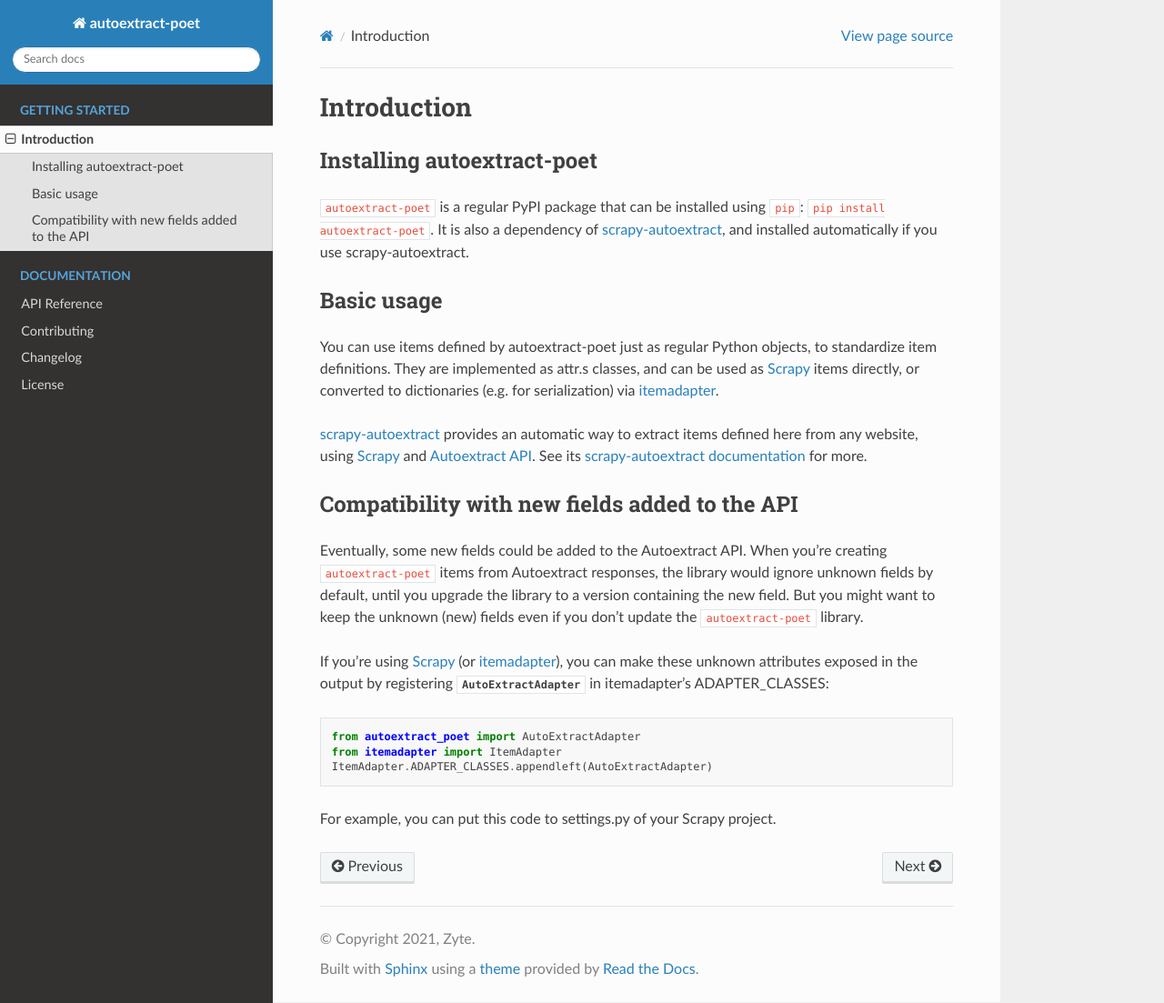
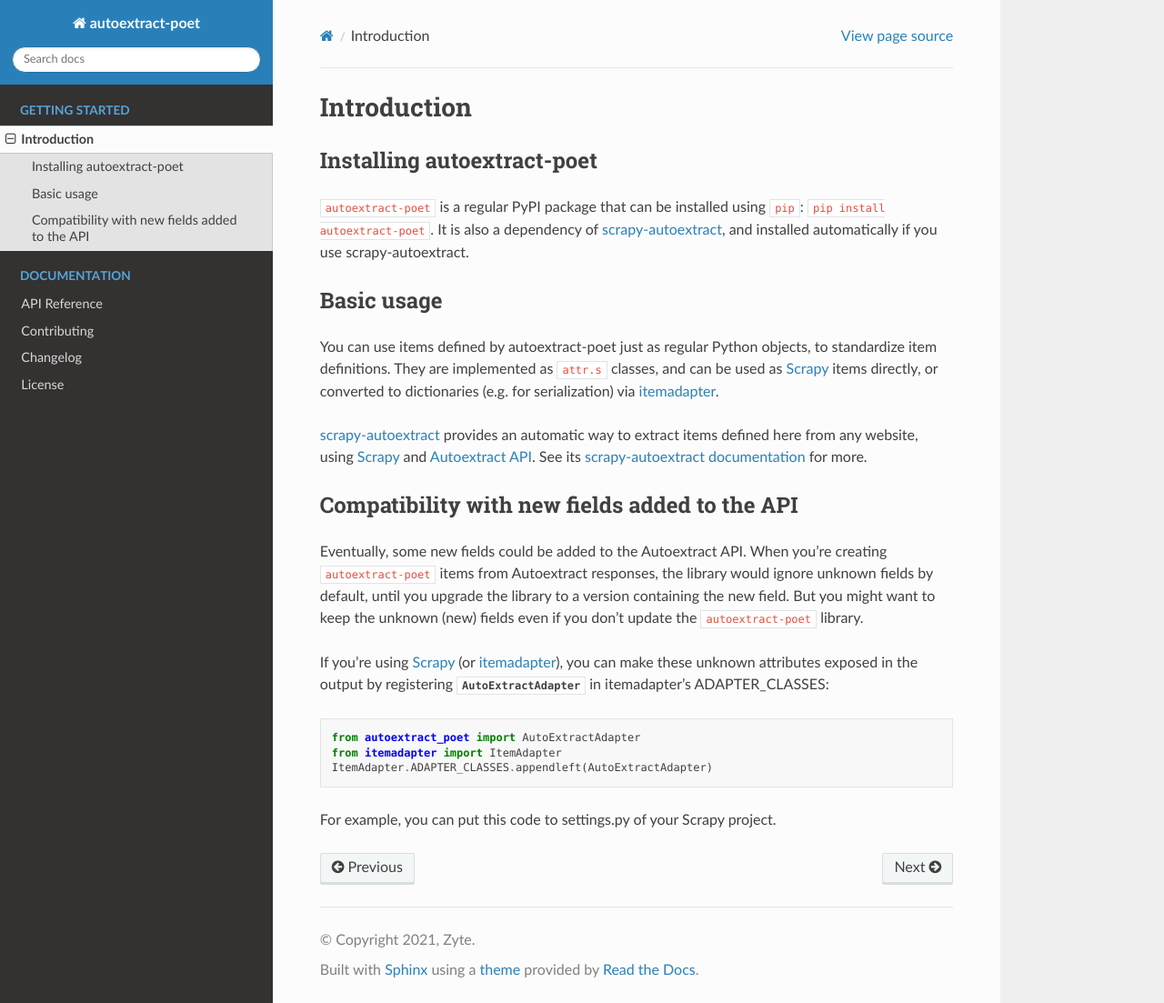
Before and after one commit to scrapinghub/autoextract-poet, a Sphinx documentation site: the page built from docs/intro.rst, in a window 1280 px wide and 1103 px high. Shown: the whole window at 91% size. Built offline with Sphinx 7.4.7 and the Read the Docs theme 2.0.0, drawn with Linux system fonts in a browser that asks for light colours.

Commit message:
Minor doc amend

```diff
--- a/docs/intro.rst
+++ b/docs/intro.rst
@@ -16,7 +16,7 @@
 ===========
 
 You can use items defined by autoextract-poet just as regular Python objects,
-to standardize item definitions. They are implemented as attr.s classes, and
+to standardize item definitions. They are implemented as ``attr.s`` classes, and
 can be used as Scrapy_ items directly, or converted
 to dictionaries (e.g. for serialization) via itemadapter_.
 
```
